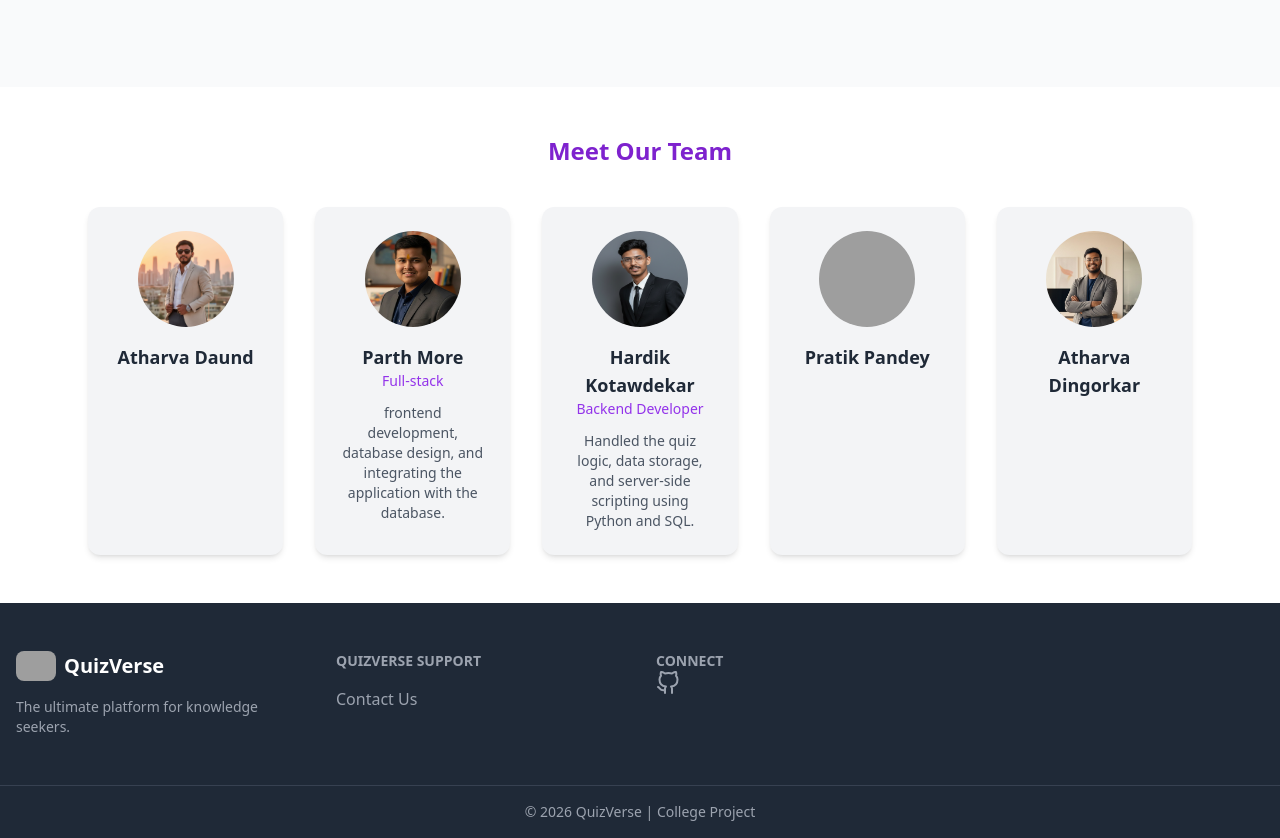
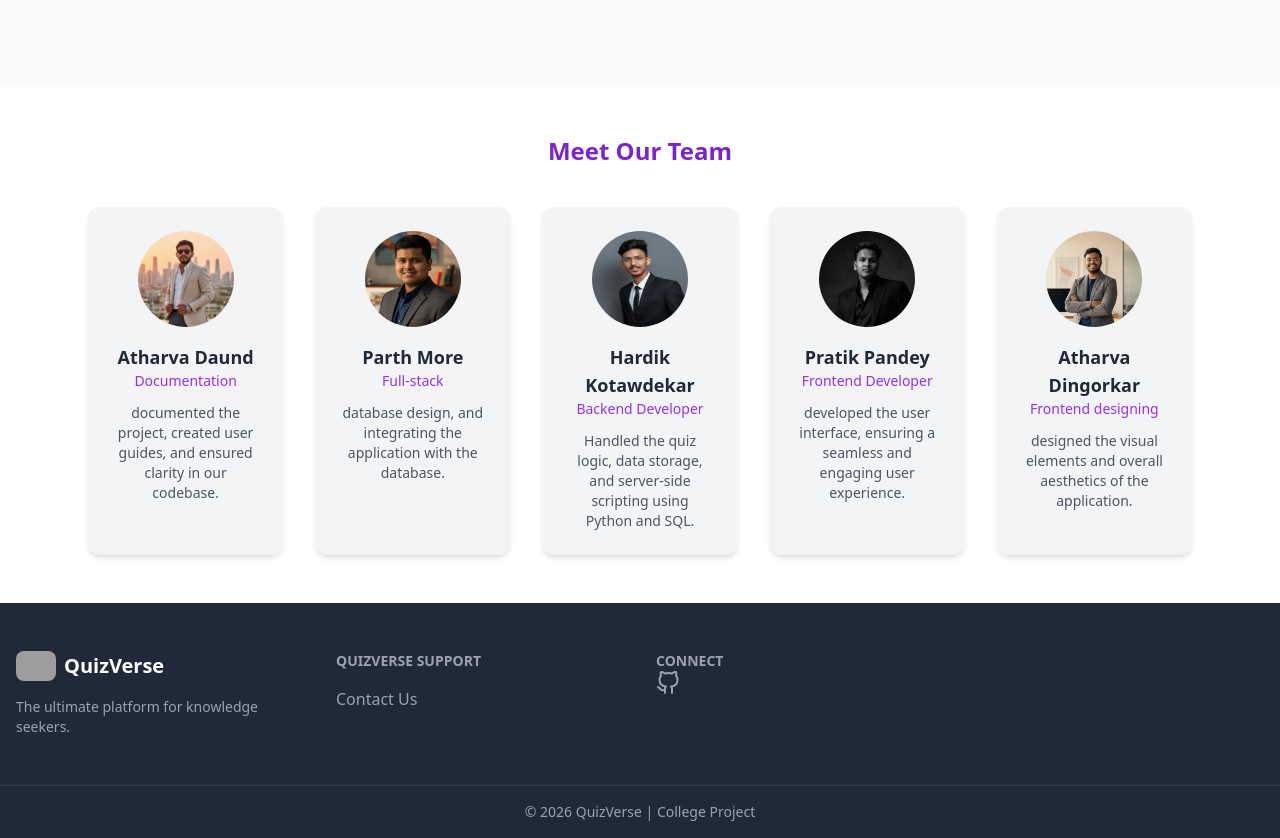
Before and after one commit to Hardyik/QuizVerse, a Flask app: page /about in a window 1280 px wide. Shown: the part 433-1271 px from the top of the page. Run offline with Flask 3, Linux system fonts and the light colour scheme; some libraries are stand-ins or nearby versions; grey boxes are pictures that could not be loaded.

Commit message:
Update about page and add team images
Added LOGO.jpg and pratik.jpeg to the static directory. Updated about.html to include team member roles, descriptions, and replaced Pratik Pandey's avatar with a local image.

```diff
--- a/templates/about.html
+++ b/templates/about.html
@@ -52,9 +52,9 @@
                 <div class="bg-gray-100 p-6 rounded-xl shadow-md text-center hover:shadow-lg transition" data-aos="fade-up">
                     <img src="/static/daund.png" alt="Team Member" class="w-24 h-24 mx-auto rounded-full mb-4">
                     <h3 class="text-lg font-semibold">Atharva Daund</h3>
-                    <p class="text-sm text-purple-600"></p>
+                    <p class="text-sm text-purple-600">Documentation</p>
                     <p class="mt-3 text-gray-600 text-sm">
-
+                        documented the project, created user guides, and ensured clarity in our codebase.
                     </p>
                 </div>
 
@@ -64,7 +64,7 @@
                     <h3 class="text-lg font-semibold">Parth More</h3>
                     <p class="text-sm text-purple-600">Full-stack</p>
                     <p class="mt-3 text-gray-600 text-sm">
-                        frontend development, database design, and integrating the application with the database.
+                        database design, and integrating the application with the database.
                     </p>
                 </div>
 
@@ -80,11 +80,11 @@
 
                 <!-- Team Member 4 -->
                 <div class="bg-gray-100 p-6 rounded-xl shadow-md text-center hover:shadow-lg transition" data-aos="fade-up">
-                    <img src="https://i.pravatar.cc/150?img=5" alt="Team Member" class="w-24 h-24 mx-auto rounded-full mb-4">
+                    <img src="/static/pratik.jpeg" alt="Team Member" class="w-24 h-24 mx-auto rounded-full mb-4">
                     <h3 class="text-lg font-semibold">Pratik Pandey</h3>
-                    <p class="text-sm text-purple-600"></p>
+                    <p class="text-sm text-purple-600">Frontend Developer</p>
                     <p class="mt-3 text-gray-600 text-sm">
-
+                        developed the user interface, ensuring a seamless and engaging user experience.
                     </p>
                 </div>
 
@@ -92,9 +92,9 @@
                 <div class="bg-gray-100 p-6 rounded-xl shadow-md text-center hover:shadow-lg transition" data-aos="fade-up">
                     <img src="/static/dingorkar.jpeg" alt="Team Member" class="w-24 h-24 mx-auto rounded-full mb-4">
                     <h3 class="text-lg font-semibold">Atharva Dingorkar</h3>
-                    <p class="text-sm text-purple-600"></p>
+                    <p class="text-sm text-purple-600">Frontend designing</p>
                     <p class="mt-3 text-gray-600 text-sm">
-
+                        designed the visual elements and overall aesthetics of the application.
                     </p>
                 </div>
 
```
Also changed, not shown: static/LOGO.jpg (added), static/pratik.jpeg (added).
